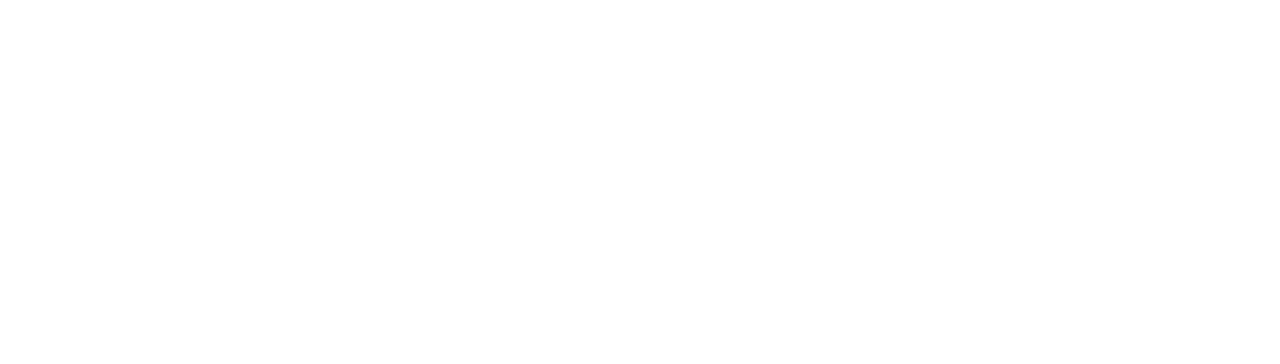
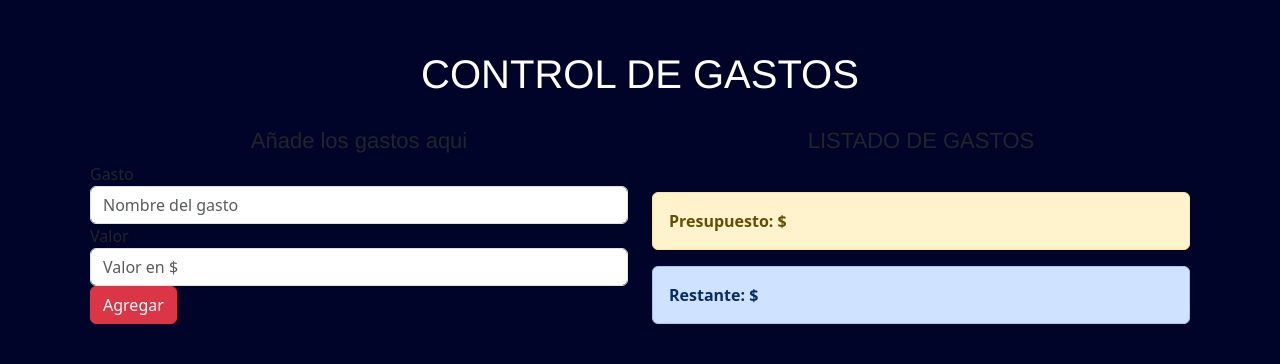
Before and after one commit to juanortega432/Gastos2024, a plain HTML site: page index.html in a window 1280 px wide. Drawn offline with Linux system fonts and the light colour scheme.

Commit message:
creacion de estilos del index.html

```diff
--- /dev/null
+++ b/css/estyle.css
@@ -0,0 +1,35 @@
+body{
+    background:#000428;
+
+}
+header{
+    margin:30px 0;
+}
+.container{
+    padding: 20px;
+}
+.contenido-principal{
+    background-color: white;
+    padding : 30px;
+    border-radius: 20px;
+}
+.presupuesto p{
+    margin-bottom: 0;
+    font-weight: bold;
+}
+.preesupuesto p span{
+    font-weight: normal;
+}
+#gastos{
+    margin-bottom: 30px;
+}
+h1{
+    font-family: 'Franklin Gothic Medium', 'Arial Narrow', Arial, sans-serif;
+    color: white;
+    font-weight: 100;
+}
+h2{
+    font-family: 'Franklin Gothic Medium', 'Arial Narrow', Arial, sans-serif;
+    font-size: 22px;
+    font-weight: 100;
+}
--- a/index.html
+++ b/index.html
@@ -2,10 +2,59 @@
 <html lang="en">
 <head>
     <meta charset="UTF-8">
-    <meta name="viewport" content="width=device-width, initial-scale=1.0">
-    <title>Document</title>
+    <link rel="stylesheet" href="css/bootstrap.css">
+    <title>Principal</title>
+    <script src="js/bootstrap.js"></script>
+    <link rel="stylesheet" href="css/estyle.css">
 </head>
 <body>
+    <div class="container">
+        <header>
+            <h1 class="text-center">CONTROL DE GASTOS</h1>
+        </header>
+        <section class="contenido-pricipal">
+            <div class="row">
+                <div class="col">
+                    <div class="contenido-gastos">
+                        <h2 class="text-center">Añade los gastos aqui</h2>
+                        <form id="agregar-gasto" action="#">
+                            <div class="form-group">
+                                <label for="gasto">Gasto</label>
+                                <input type=text class="form-control" id="gasto" placeholder="Nombre del gasto">
 
+
+                            </div>
+                            <div class="form-group">
+                                <label for="catidad">Valor</label>
+                                <input type="number" class="form-control" id="cantidad" placeholder="Valor en $">
+
+                            </div>
+                            <button type="submit" class="btn btn-danger">Agregar</button>
+
+                        </form>
+                    </div><!--contenido de los gastos-->
+                </div><!--col-->
+                <div class="col">
+                    <div class="contenido-lista">
+                        <h2 class="text-center">LISTADO DE GASTOS</h2>
+                        <div id="gastos">
+                            <ul class="list-group">
+                        </div>
+                        <div id="presupuesto" class="presupuesto">
+                            <div class="alert alert-warning">
+                                <p>Presupuesto: $<span id="total"></span></p>
+                            </div>
+                            <div class="restante alert alert-primary">
+                                <p>Restante: $<span id="restante"></span></p>
+                            </div>
+                        </div><!--presupuesto-->
+                    </div><!--contemido de la lista-->
+
+                </div><!--col-->
+
+            </div><!--row-->
+
+        </section>
+    </div><!--container-->
 </body>
 </html>
```
